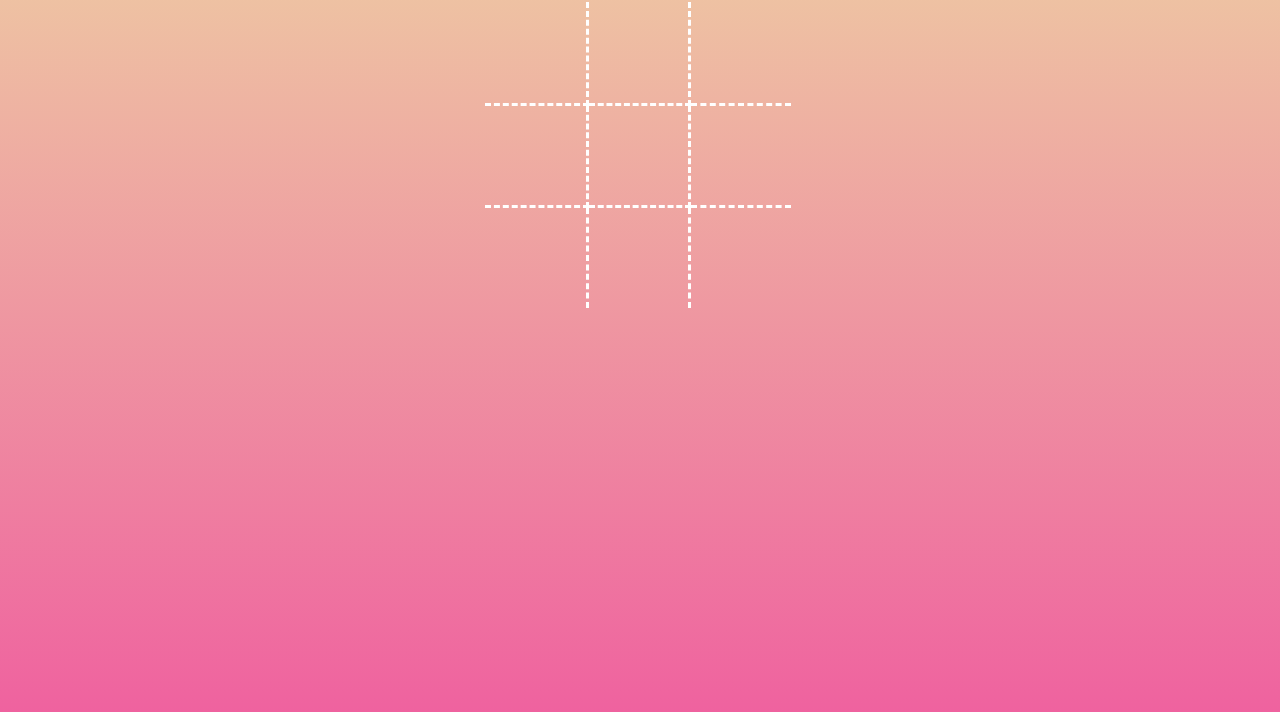
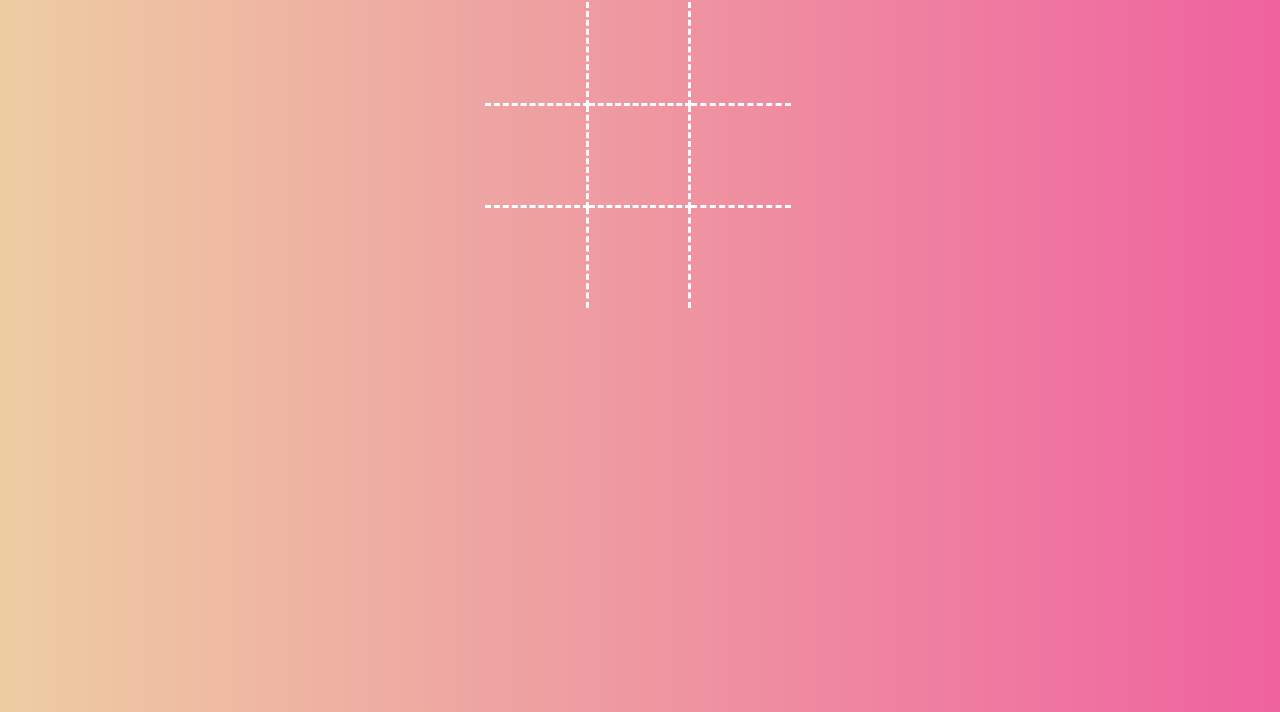
Before and after one commit to garvit-bhardwaj/Tictactoe, a plain HTML site: page index.html in a window 1280 px wide. Shown: the part 88-800 px from the top of the page. Drawn offline with Linux system fonts and the light colour scheme; a web font is replaced by a local one.

Commit message:
changed gradient style

```diff
--- a/style.css
+++ b/style.css
@@ -7,7 +7,7 @@
 body{
     height:100vh;
     background-color: #4158D0;
-    background-image: linear-gradient(#eecda3,#ef629f);
+    background-image: linear-gradient(to right, #eecda3,#ef629f);
 }
 
 h1{
```
